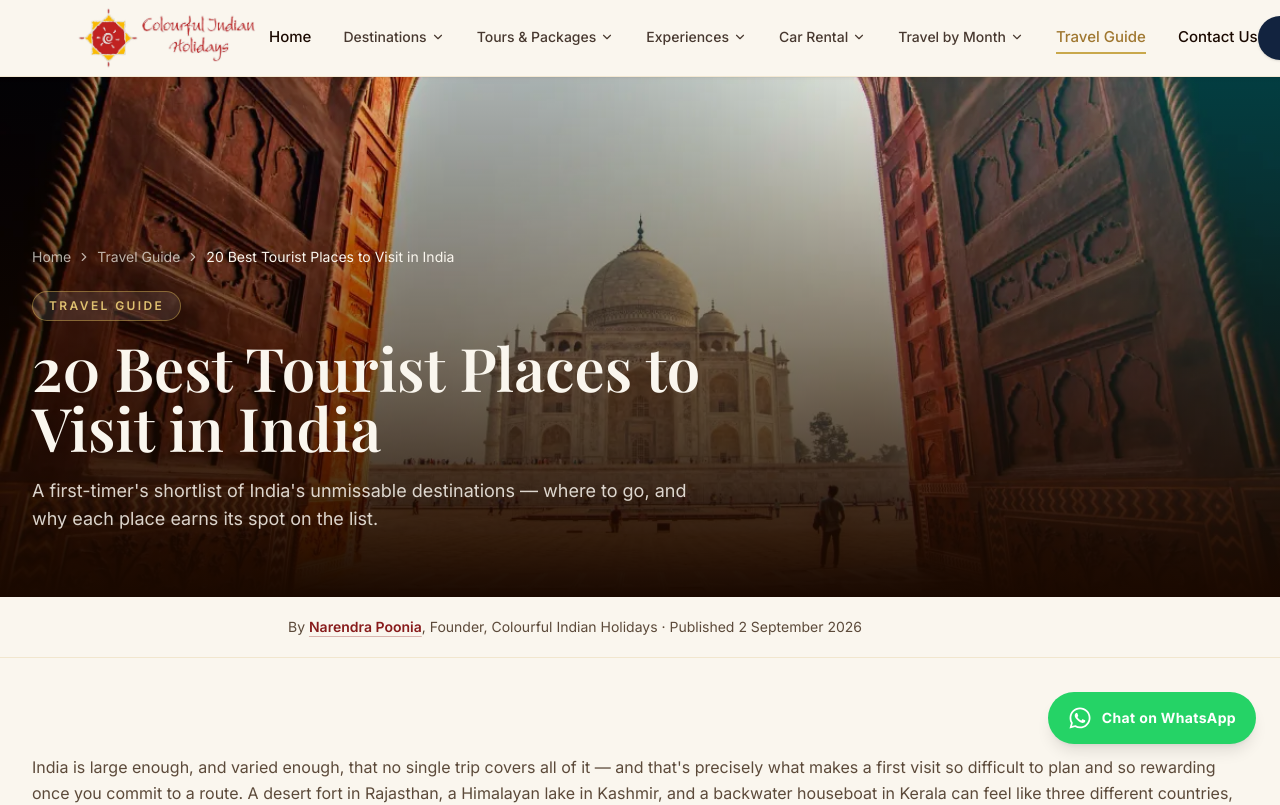
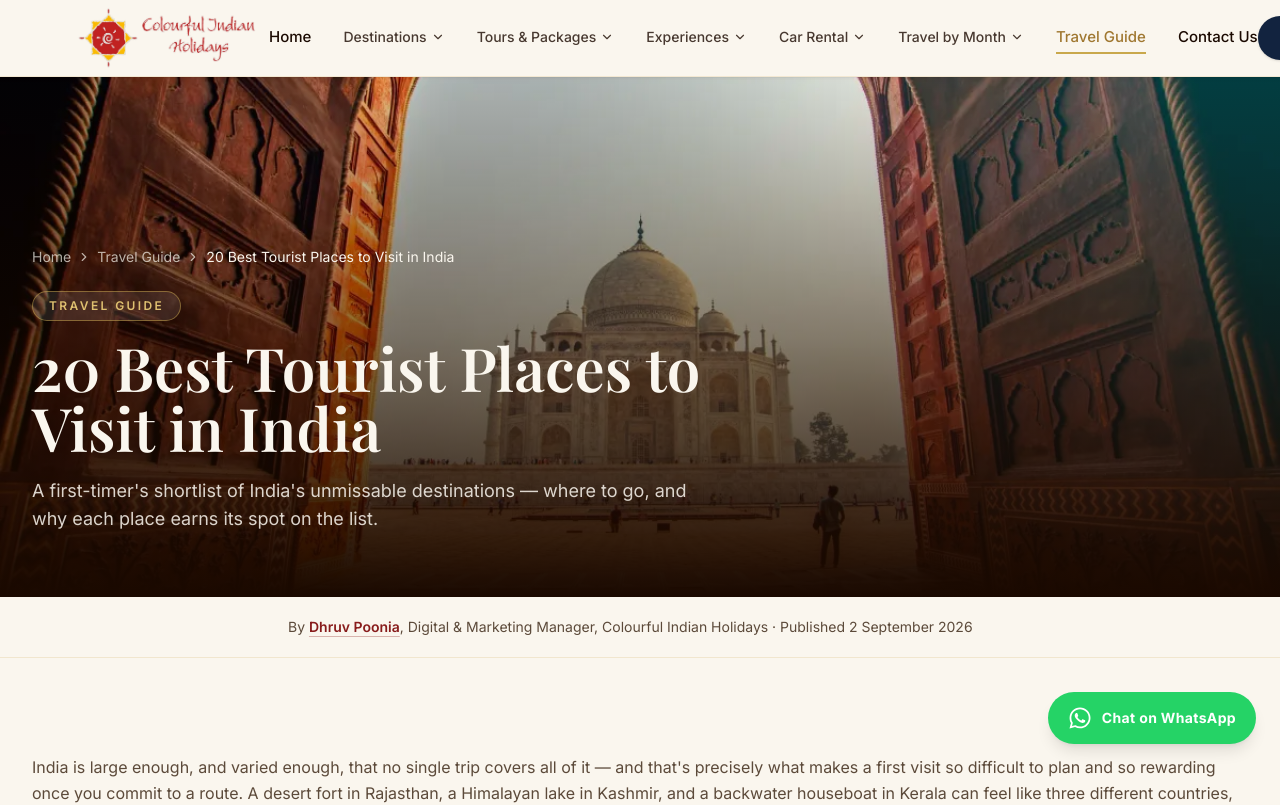
Before and after one commit to DhruvPoonia101/colourful-indian-holidays, a Next.js app: page /travel-guide/20-best-tourist-places-to-visit-in-india in a window 1280 px wide. Shown: the top 805 px of the page. Built offline with nearby package versions, Linux system fonts and the light colour scheme; a web font is replaced by a local one.

Commit message:
completed

```diff
--- a/src/app/travel-guide/20-best-tourist-places-to-visit-in-india/page.tsx
+++ b/src/app/travel-guide/20-best-tourist-places-to-visit-in-india/page.tsx
@@ -1,7 +1,7 @@
 import type { Metadata } from "next";
 import Link from "next/link";
 import { PageHero } from "@/components/layout/PageHero";
-import { ArticleByline, ArticleBody, ArticleH2, ArticleP } from "@/components/travel-guide/ArticleBody";
+import { ArticleByline, AuthorBioCard, ArticleBody, ArticleH2, ArticleP } from "@/components/travel-guide/ArticleBody";
 import { JourneyCTA } from "@/components/shared/JourneyCTA";
 import { breadcrumbJsonLd } from "@/lib/seo/breadcrumb-schema";
 import { articleJsonLd } from "@/lib/seo/article-schema";
@@ -72,9 +72,9 @@ export default function TwentyBestPlacesGuidePage() {
         />
 
         <ArticleByline
-          authorName="Narendra Poonia"
-          authorRole="Founder, Colourful Indian Holidays"
-          authorUrl="/about-us"
+          authorName="Dhruv Poonia"
+          authorRole="Digital & Marketing Manager, Colourful Indian Holidays"
+          authorUrl="https://www.linkedin.com/in/dhruv-poonia-4b4400288/"
           datePublished={datePublished}
           dateModified={dateModified}
         />
@@ -521,6 +521,18 @@ export default function TwentyBestPlacesGuidePage() {
           </ArticleP>
         </ArticleBody>
 
+        <AuthorBioCard
+          authorName="Dhruv Poonia"
+          authorInitials="DP"
+          authorRole="Digital & Marketing Manager, Colourful Indian Holidays"
+          authorUrl="https://www.linkedin.com/in/dhruv-poonia-4b4400288/"
+          bioParagraphs={[
+              "Dhruv Poonia is the Digital & Marketing Manager for Colourful Indian Holidays, working alongside a family travel business that has arranged tours across India, Nepal and Bhutan since 2007. He also oversees the company's sister sites, Rajasthan Travel Agency and Palace on Wheels Tour.",
+              "He writes and maintains the destination guides, route information and travel advice published on this site, drawing on his day-to-day work planning itineraries for international travellers to keep every page accurate and current.",
+            ]}
+        />
+
+
         <JourneyCTA
           backgroundImage={heroImage}
           eyebrow="Start Your Journey"
--- a/src/app/travel-guide/hiring-a-car-in-rajasthan/page.tsx
+++ b/src/app/travel-guide/hiring-a-car-in-rajasthan/page.tsx
@@ -1,7 +1,7 @@
 import type { Metadata } from "next";
 import Link from "next/link";
 import { PageHero } from "@/components/layout/PageHero";
-import { ArticleByline, ArticleBody, ArticleH2, ArticleP, ArticleUL } from "@/components/travel-guide/ArticleBody";
+import { ArticleByline, AuthorBioCard, ArticleBody, ArticleH2, ArticleP, ArticleUL } from "@/components/travel-guide/ArticleBody";
 import { JourneyCTA } from "@/components/shared/JourneyCTA";
 import { breadcrumbJsonLd } from "@/lib/seo/breadcrumb-schema";
 import { articleJsonLd } from "@/lib/seo/article-schema";
@@ -73,9 +73,9 @@ export default function HiringACarInRajasthanGuidePage() {
         />
 
         <ArticleByline
-          authorName="Narendra Poonia"
-          authorRole="Founder, Colourful Indian Holidays"
-          authorUrl="/about-us"
+          authorName="Dhruv Poonia"
+          authorRole="Digital & Marketing Manager, Colourful Indian Holidays"
+          authorUrl="https://www.linkedin.com/in/dhruv-poonia-4b4400288/"
           datePublished={datePublished}
           dateModified={dateModified}
         />
@@ -544,6 +544,18 @@ export default function HiringACarInRajasthanGuidePage() {
           </ArticleP>
         </ArticleBody>
 
+        <AuthorBioCard
+          authorName="Dhruv Poonia"
+          authorInitials="DP"
+          authorRole="Digital & Marketing Manager, Colourful Indian Holidays"
+          authorUrl="https://www.linkedin.com/in/dhruv-poonia-4b4400288/"
+          bioParagraphs={[
+              "Dhruv Poonia is the Digital & Marketing Manager for Colourful Indian Holidays, working alongside a family travel business that has arranged tours across India, Nepal and Bhutan since 2007. He also oversees the company's sister sites, Rajasthan Travel Agency and Palace on Wheels Tour.",
+              "He writes and maintains the destination guides, route information and travel advice published on this site, drawing on his day-to-day work planning itineraries for international travellers to keep every page accurate and current.",
+            ]}
+        />
+
+
         <JourneyCTA
           backgroundImage={heroImage}
           eyebrow="Start Your Journey"
--- a/src/app/travel-guide/monuments-in-rajasthan/page.tsx
+++ b/src/app/travel-guide/monuments-in-rajasthan/page.tsx
@@ -1,7 +1,7 @@
 import type { Metadata } from "next";
 import Link from "next/link";
 import { PageHero } from "@/components/layout/PageHero";
-import { ArticleByline, ArticleBody, ArticleH2, ArticleP, ArticleUL } from "@/components/travel-guide/ArticleBody";
+import { ArticleByline, AuthorBioCard, ArticleBody, ArticleH2, ArticleP, ArticleUL } from "@/components/travel-guide/ArticleBody";
 import { JourneyCTA } from "@/components/shared/JourneyCTA";
 import { breadcrumbJsonLd } from "@/lib/seo/breadcrumb-schema";
 import { articleJsonLd } from "@/lib/seo/article-schema";
@@ -72,9 +72,9 @@ export default function MonumentsGuidePage() {
         />
 
         <ArticleByline
-          authorName="Narendra Poonia"
-          authorRole="Founder, Colourful Indian Holidays"
-          authorUrl="/about-us"
+          authorName="Dhruv Poonia"
+          authorRole="Digital & Marketing Manager, Colourful Indian Holidays"
+          authorUrl="https://www.linkedin.com/in/dhruv-poonia-4b4400288/"
           datePublished={datePublished}
           dateModified={dateModified}
         />
@@ -424,6 +424,18 @@ export default function MonumentsGuidePage() {
           </ArticleP>
         </ArticleBody>
 
+        <AuthorBioCard
+          authorName="Dhruv Poonia"
+          authorInitials="DP"
+          authorRole="Digital & Marketing Manager, Colourful Indian Holidays"
+          authorUrl="https://www.linkedin.com/in/dhruv-poonia-4b4400288/"
+          bioParagraphs={[
+              "Dhruv Poonia is the Digital & Marketing Manager for Colourful Indian Holidays, working alongside a family travel business that has arranged tours across India, Nepal and Bhutan since 2007. He also oversees the company's sister sites, Rajasthan Travel Agency and Palace on Wheels Tour.",
+              "He writes and maintains the destination guides, route information and travel advice published on this site, drawing on his day-to-day work planning itineraries for international travellers to keep every page accurate and current.",
+            ]}
+        />
+
+
         <JourneyCTA
           backgroundImage={heroImage}
           eyebrow="Start Your Journey"
--- a/src/app/travel-guide/pilgrimage-holiday-destinations-in-india/page.tsx
+++ b/src/app/travel-guide/pilgrimage-holiday-destinations-in-india/page.tsx
@@ -1,7 +1,7 @@
 import type { Metadata } from "next";
 import Link from "next/link";
 import { PageHero } from "@/components/layout/PageHero";
-import { ArticleByline, ArticleBody, ArticleH2, ArticleP, ArticleUL } from "@/components/travel-guide/ArticleBody";
+import { ArticleByline, AuthorBioCard, ArticleBody, ArticleH2, ArticleP, ArticleUL } from "@/components/travel-guide/ArticleBody";
 import { JourneyCTA } from "@/components/shared/JourneyCTA";
 import { breadcrumbJsonLd } from "@/lib/seo/breadcrumb-schema";
 import { articleJsonLd } from "@/lib/seo/article-schema";
@@ -72,9 +72,9 @@ export default function PilgrimageGuidePage() {
         />
 
         <ArticleByline
-          authorName="Narendra Poonia"
-          authorRole="Founder, Colourful Indian Holidays"
-          authorUrl="/about-us"
+          authorName="Dhruv Poonia"
+          authorRole="Digital & Marketing Manager, Colourful Indian Holidays"
+          authorUrl="https://www.linkedin.com/in/dhruv-poonia-4b4400288/"
           datePublished={datePublished}
           dateModified={dateModified}
         />
@@ -470,6 +470,18 @@ export default function PilgrimageGuidePage() {
           </ArticleP>
         </ArticleBody>
 
+        <AuthorBioCard
+          authorName="Dhruv Poonia"
+          authorInitials="DP"
+          authorRole="Digital & Marketing Manager, Colourful Indian Holidays"
+          authorUrl="https://www.linkedin.com/in/dhruv-poonia-4b4400288/"
+          bioParagraphs={[
+              "Dhruv Poonia is the Digital & Marketing Manager for Colourful Indian Holidays, working alongside a family travel business that has arranged tours across India, Nepal and Bhutan since 2007. He also oversees the company's sister sites, Rajasthan Travel Agency and Palace on Wheels Tour.",
+              "He writes and maintains the destination guides, route information and travel advice published on this site, drawing on his day-to-day work planning itineraries for international travellers to keep every page accurate and current.",
+            ]}
+        />
+
+
         <JourneyCTA
           backgroundImage={heroImage}
           eyebrow="Start Your Journey"
--- a/src/components/travel-guide/ArticleBody.tsx
+++ b/src/components/travel-guide/ArticleBody.tsx
@@ -1,4 +1,5 @@
 import { Reveal } from "@/components/ui/Reveal";
+import { FiCheckCircle } from "react-icons/fi";
 
 export function ArticleByline({
   authorName,
@@ -17,6 +18,7 @@ export function ArticleByline({
   const formatDate = (iso: string) =>
     new Date(iso).toLocaleDateString("en-GB", { day: "numeric", month: "long", year: "numeric" });
   const sameDate = datePublished === dateModified;
+  const isExternal = authorUrl.startsWith("http");
 
   return (
     <div className="border-b border-sand/70 py-5">
@@ -25,6 +27,7 @@ export function ArticleByline({
           By{" "}
           <a
             href={authorUrl}
+            {...(isExternal ? { target: "_blank", rel: "noopener noreferrer" } : {})}
             className="font-semibold text-maroon underline decoration-maroon/30 underline-offset-4 hover:decoration-maroon"
           >
             {authorName}
@@ -32,6 +35,57 @@ export function ArticleByline({
           , {authorRole} · Published {formatDate(datePublished)}
           {!sameDate && ` · Updated ${formatDate(dateModified)}`}
         </p>
+      </div>
+    </div>
+  );
+}
+
+/**
+ * A fuller author credibility card — initials avatar, verified-style badge
+ * with role, and 1-2 short bio paragraphs. Placed after the article body,
+ * separate from the shorter ArticleByline shown up top.
+ */
+export function AuthorBioCard({
+  authorName,
+  authorInitials,
+  authorRole,
+  authorUrl,
+  bioParagraphs,
+}: {
+  authorName: string;
+  authorInitials: string;
+  authorRole: string;
+  authorUrl: string;
+  bioParagraphs: string[];
+}) {
+  const isExternal = authorUrl.startsWith("http");
+
+  return (
+    <div className="border-t border-sand/70 bg-cream/60 py-10 sm:py-14">
+      <div className="mx-auto max-w-3xl px-6 sm:px-8">
+        <div className="flex items-center gap-4">
+          <span className="flex h-14 w-14 shrink-0 items-center justify-center rounded-full bg-maroon text-lg font-semibold text-ivory">
+            {authorInitials}
+          </span>
+          <div>
+            <a
+              href={authorUrl}
+              {...(isExternal ? { target: "_blank", rel: "noopener noreferrer" } : {})}
+              className="font-semibold text-ink hover:text-maroon"
+            >
+              {authorName}
+            </a>
+            <div className="mt-0.5 flex items-center gap-1.5 text-sm font-medium text-maroon">
+              <FiCheckCircle aria-hidden="true" className="h-4 w-4 shrink-0" />
+              {authorRole}
+            </div>
+          </div>
+        </div>
+        <div className="mt-5 space-y-3 text-sm leading-relaxed text-ink-soft">
+          {bioParagraphs.map((paragraph, i) => (
+            <p key={i}>{paragraph}</p>
+          ))}
+        </div>
       </div>
     </div>
   );
--- a/src/lib/seo/article-schema.ts
+++ b/src/lib/seo/article-schema.ts
@@ -26,9 +26,9 @@ export function articleJsonLd({
     dateModified: dateModified ?? datePublished,
     author: {
       "@type": "Person",
-      name: "Narendra Poonia",
-      url: `${SITE_URL}/about-us`,
-      sameAs: ["https://www.linkedin.com/in/narendrapoonia/"],
+      name: "Dhruv Poonia",
+      url: "https://www.linkedin.com/in/dhruv-poonia-4b4400288/",
+      sameAs: ["https://www.linkedin.com/in/dhruv-poonia-4b4400288/"],
     },
     publisher: {
       "@type": "Organization",
```
